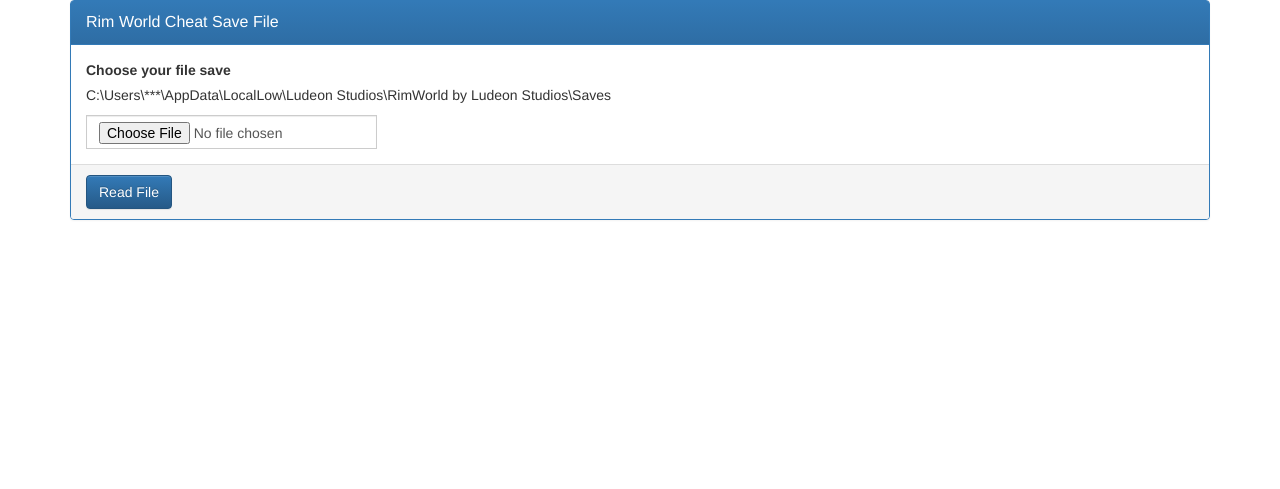
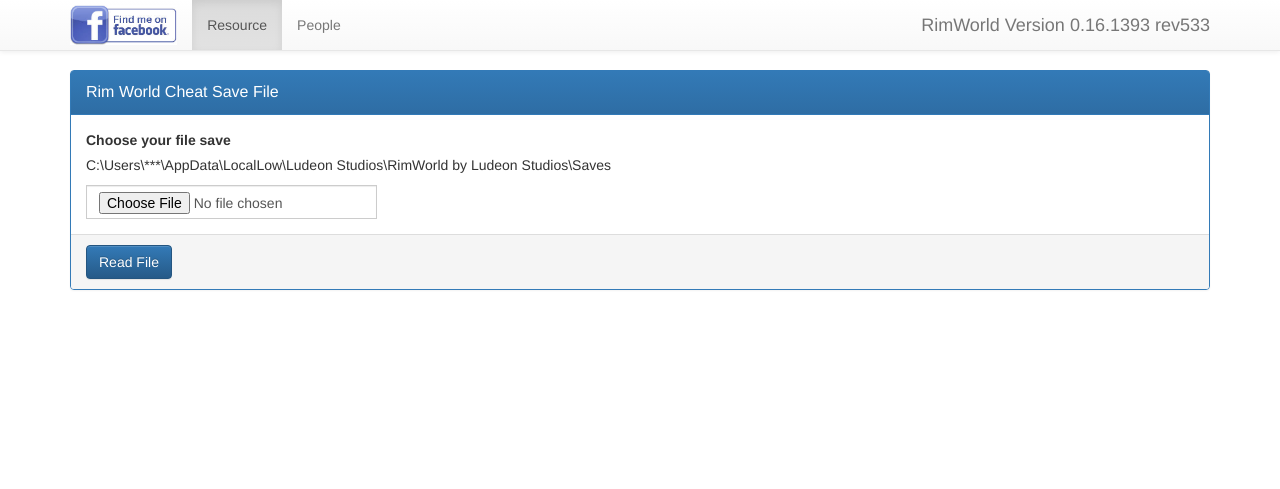
Before and after one commit to lehoangthanh/rimWorld, a PHP site: page / in a window 1280 px wide. Shown: the top 489 px of the page. Before the commit the page ends 220 px from the top, so only its background shows below. Run offline with PHP 8.4, Linux system fonts and the light colour scheme; data that the repository does not hold is empty.

Commit message:
add menu

```diff
--- /dev/null
+++ b/assets/bootstrap-3.3.7-dist/css/navbar-fixed-top.css
@@ -0,0 +1,4 @@
+body {
+    min-height: 2000px;
+    padding-top: 70px;
+}
--- a/index.php
+++ b/index.php
@@ -96,6 +96,9 @@
 
 </head>
 <body>
+
+<?php include_once 'menu.php'?>
+
 <div class="container">
     <form enctype="multipart/form-data" method="post">
     <div class="panel panel-primary">
--- /dev/null
+++ b/menu.php
@@ -0,0 +1,75 @@
+<?php
+/**
+ * Created by PhpStorm.
+ * User: thanh.lh
+ * Date: 31-Jan-18
+ * Time: 14:13
+ */
+
+?>
+<style>
+    .image img {
+        -webkit-transition: all 1s ease; /* Safari and Chrome */
+        -moz-transition: all 1s ease; /* Firefox */
+        -ms-transition: all 1s ease; /* IE 9 */
+        -o-transition: all 1s ease; /* Opera */
+        transition: all 1s ease;
+    }
+
+    .image:hover img {
+        -webkit-transform:scale(1.25); /* Safari and Chrome */
+        -moz-transform:scale(1.25); /* Firefox */
+        -ms-transform:scale(1.25); /* IE 9 */
+        -o-transform:scale(1.25); /* Opera */
+        transform:scale(1.25);
+    }
+
+    .crop-text-by-dots{
+        white-space: nowrap;
+        overflow: hidden;
+        text-overflow: ellipsis;
+        max-width: 325px;
+    }
+</style>
+<link rel="stylesheet" href="./assets/bootstrap-3.3.7-dist/css/navbar-fixed-top.css">
+<nav class="navbar navbar-default navbar-fixed-top">
+    <div class="container">
+        <div class="navbar-header">
+            <button type="button" class="navbar-toggle collapsed" data-toggle="collapse" data-target="#navbar" aria-expanded="false" aria-controls="navbar">
+                <span class="sr-only">Toggle navigation</span>
+                <span class="icon-bar"></span>
+                <span class="icon-bar"></span>
+                <span class="icon-bar"></span>
+            </button>
+            <div>
+                <a class="navbar-brand" href="/"><img class="image img-responsive center-block" src="assets/images/follow-me-on-fb-01.jpg" style="height: 40px;position: relative;bottom: 10px;"></a>
+            </div>
+
+        </div>
+        <div id="navbar" class="navbar-collapse collapse">
+            <ul class="nav navbar-nav">
+                <li class="active"><a href="/index.php">Resource</a></li>
+                <li><a href="/people.php">People</a></li>
+<!--                <li><a href="#contact">Contact</a></li>-->
+<!--                <li class="dropdown">-->
+<!--                    <a href="#" class="dropdown-toggle" data-toggle="dropdown" role="button" aria-haspopup="true" aria-expanded="false">Dropdown <span class="caret"></span></a>-->
+<!--                    <ul class="dropdown-menu">-->
+<!--                        <li><a href="#">Action</a></li>-->
+<!--                        <li><a href="#">Another action</a></li>-->
+<!--                        <li><a href="#">Something else here</a></li>-->
+<!--                        <li role="separator" class="divider"></li>-->
+<!--                        <li class="dropdown-header">Nav header</li>-->
+<!--                        <li><a href="#">Separated link</a></li>-->
+<!--                        <li><a href="#">One more separated link</a></li>-->
+<!--                    </ul>-->
+<!--                </li>-->
+            </ul>
+            <ul class="nav navbar-nav navbar-right">
+                <a class="navbar-brand crop-text-by-dots" href="/" style="">RimWorld Version 0.16.1393 rev533</a>
+<!--                <li><a href="../navbar/">Default</a></li>-->
+<!--                <li><a href="../navbar-static-top/">Static top</a></li>-->
+<!--                <li class="active"><a href="./">Fixed top <span class="sr-only">(current)</span></a></li>-->
+            </ul>
+        </div><!--/.nav-collapse -->
+    </div>
+</nav>
```
Also changed, not shown: people.php (renamed from human.php, +7 -0 lines), assets/images/follow-me-on-fb-01.jpg (added), assets/images/follow-me-on-fb.jpg (added), 1 other file.
